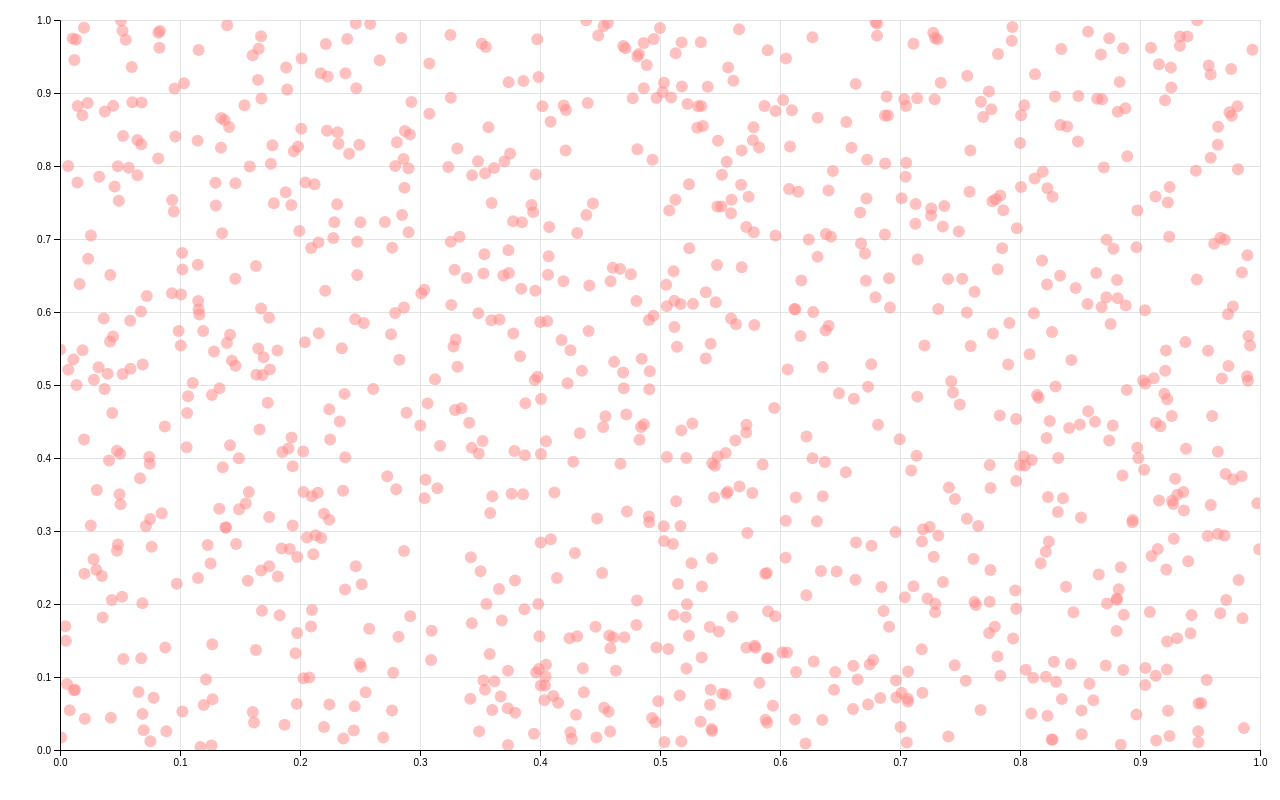
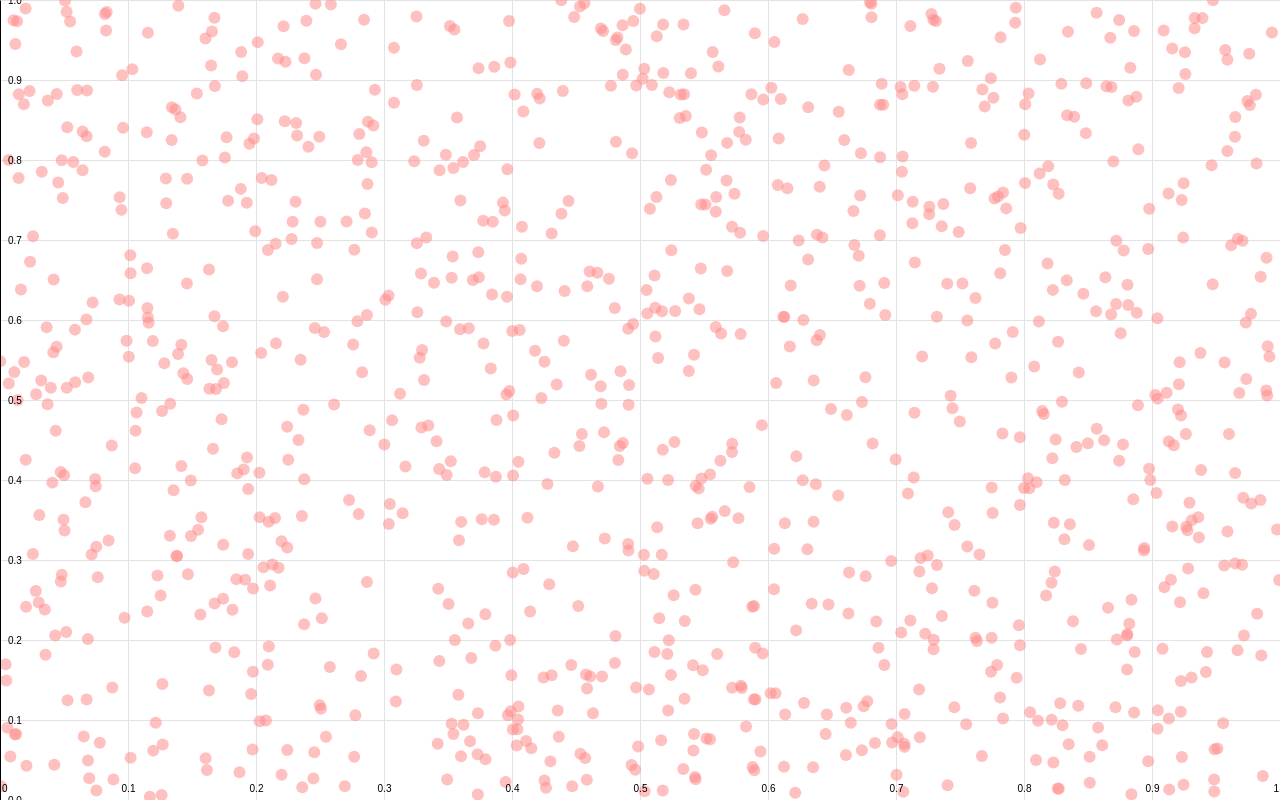
Before and after one commit to som1sezhi/itg-scatter-plot, a React (Vite) app: page / in a window 1280 px wide. Built offline with nearby package versions, Linux system fonts and the light colour scheme.

Commit message:
removed margins around plot

```diff
--- a/src/components/Plot.tsx
+++ b/src/components/Plot.tsx
@@ -16,12 +16,14 @@ const POINTS = Array.from({ length: N_POINTS }, () => ({
   z: Math.random(),
 }));
 
-const MARGIN_TOP = 20;
-const MARGIN_BOTTOM = 50;
-const MARGIN_LEFT = 60;
-const MARGIN_RIGHT = 20;
+const MARGIN_TOP = 0;
+const MARGIN_BOTTOM = 0;
+const MARGIN_LEFT = 0;
+const MARGIN_RIGHT = 0;
 
 const POINT_RADIUS = 6;
+
+const TICK_PADDING = 8;
 
 function Plot() {
   const containerRef = useRef<HTMLDivElement>(null);
@@ -48,21 +50,27 @@ function Plot() {
     () => d3.scaleLinear([0, 1], [innerHeight, 0]),
     [innerHeight],
   );
-  const xAxis = useMemo(() => d3.axisBottom(xScale), [xScale]);
-  const yAxis = useMemo(() => d3.axisLeft(yScale), [yScale]);
+  const xAxis = useMemo(
+    () => d3.axisTop(xScale).tickSize(0).tickPadding(TICK_PADDING),
+    [xScale],
+  );
+  const yAxis = useMemo(
+    () => d3.axisRight(yScale).tickSize(0).tickPadding(TICK_PADDING),
+    [yScale],
+  );
   const xGrid = useMemo(
     () =>
       d3
-        .axisBottom(xScale)
-        .tickSize(-innerHeight)
+        .axisTop(xScale)
+        .tickSize(innerHeight)
         .tickFormat(() => ""),
     [xScale, innerHeight],
   );
   const yGrid = useMemo(
     () =>
       d3
-        .axisLeft(yScale)
-        .tickSize(-innerWidth)
+        .axisRight(yScale)
+        .tickSize(innerWidth)
         .tickFormat(() => ""),
     [yScale, innerWidth],
   );
```
